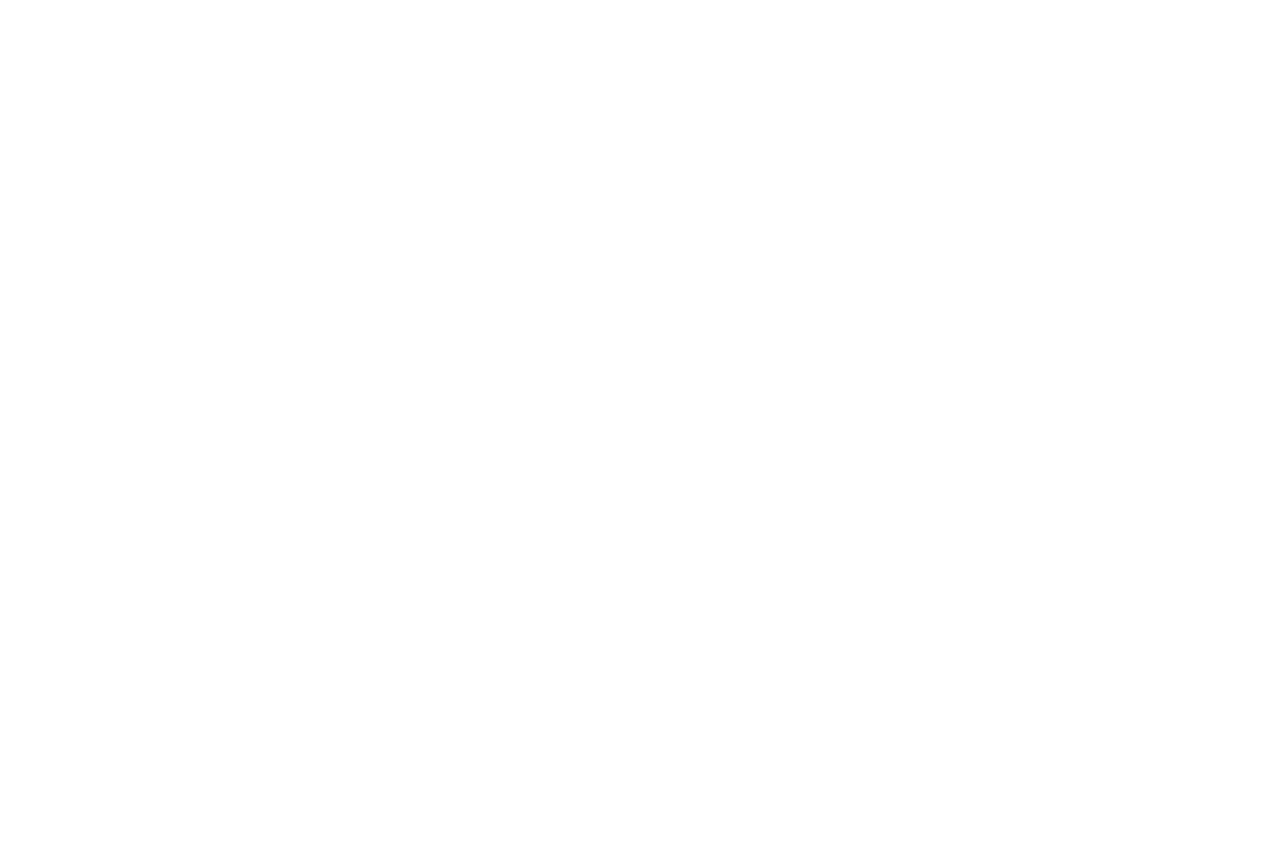
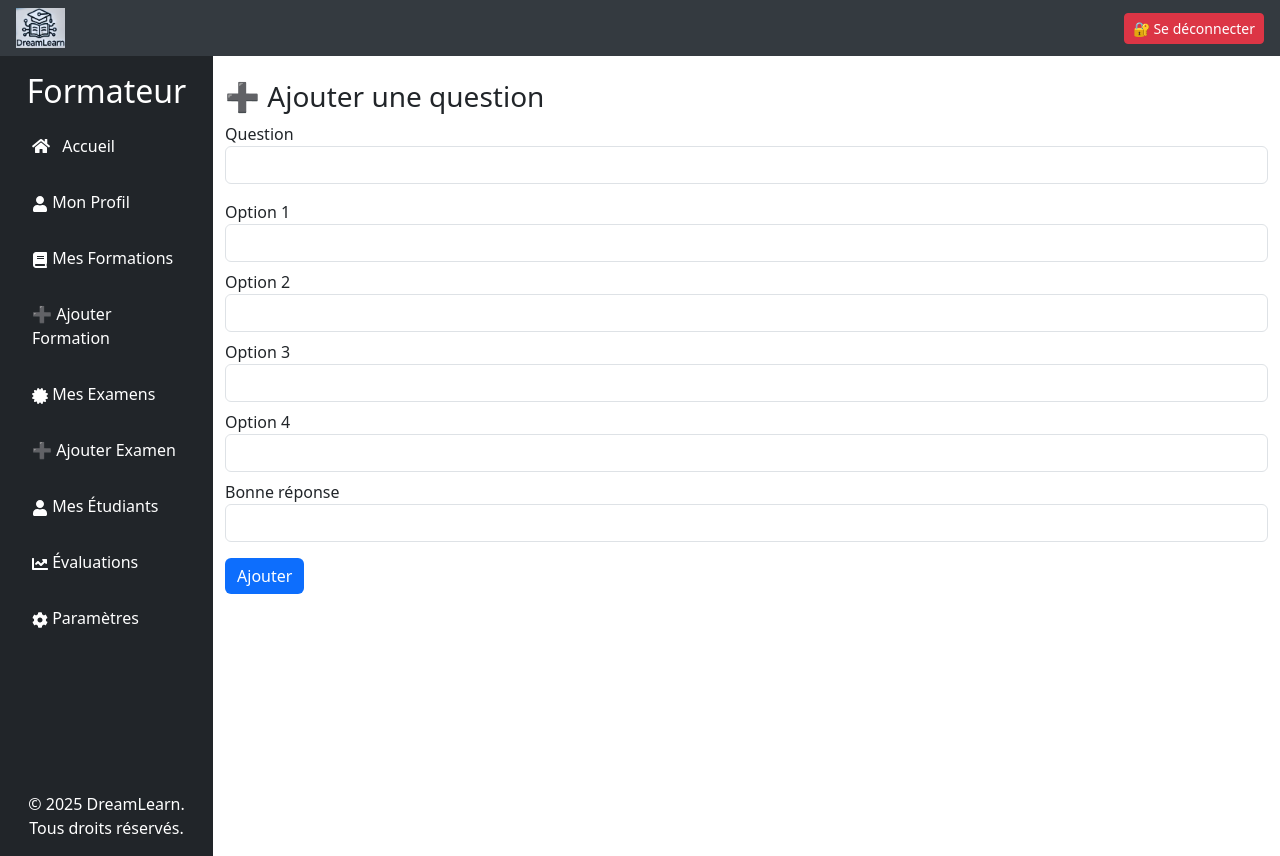
Before and after one commit to khawla-khalfallah/frontend, a React (Create React App) app: page /formateur/AjouterQuestion/1 in a window 1280 px wide. Before the commit this address had no page. Before the commit the page ends 800 px from the top, so only its background shows below. Built offline with nearby package versions, Linux system fonts and the light colour scheme.

Commit message:
Ajout des nouvelles fonctionnalités

```diff
--- a/src/App.js
+++ b/src/App.js
@@ -17,6 +17,7 @@ import SettingsApprenant from "./pages/apprenant/SettingsApprenant";
 import Formateur from "./pages/formateur/Formateur";
 import ProfilFormateur from "./pages/formateur/ProfilFormateur";
 import MesFormationsFormateur from "./pages/formateur/MesFormationsFormateur";
+import AjouterQuestion from "./pages/formateur/AjouterQuestion"
 import AjouterFormation from "./pages/formateur/AjouterFormation";
 import MesExamensFormateur from "./pages/formateur/MesExamensFormateur";
 import AjouterExamen from "./pages/formateur/AjouterExamen"
@@ -57,6 +58,7 @@ function App() {
         <Route path="/formateur/MesFormationsFormateur" element={<MesFormationsFormateur />} />
         <Route path="/formateur/AjouterFormation" element={<AjouterFormation />} />
         <Route path="/formateur/MesExamensFormateur" element={<MesExamensFormateur />} />
+        <Route path="/formateur/AjouterQuestion/:examenId" element={<AjouterQuestion />} />
         <Route path="/formateur/AjouterExamen" element={<AjouterExamen />} />
         <Route path="/formateur/MesEtudiants" element={<MesEtudiants />} />
         <Route path="/formateur/Evaluations" element={<Evaluations />} />
--- a/src/pages/apprenant/PasserExamen.js
+++ b/src/pages/apprenant/PasserExamen.js
@@ -14,19 +14,13 @@ function PasserExamen() {
   useEffect(() => {
     const token = localStorage.getItem("token");
 
-    // Charger les questions de l'examen
     axios.get(`http://localhost:8000/api/examens/${id}`, {
       headers: { Authorization: `Bearer ${token}` },
-    })
-    .then(res => setExamen(res.data))
-    .catch(err => console.error("Erreur lors du chargement de l'examen", err));
+    }).then(res => {
+      setExamen(res.data);
+      setQuestions(res.data.questions); // s'assurer que les relations sont chargées côté backend
+    });
 
-    // Exemple temporaire : charger des fausses questions
-    setQuestions([
-      { id: 1, texte: "Quelle est la capitale de la France ?", options: ["Paris", "Londres", "Berlin", "Madrid"] },
-      { id: 2, texte: "Combien font 5 + 7 ?", options: ["10", "11", "12", "13"] },
-      { id: 3, texte: "Quel est l'élément chimique H2O ?", options: ["Hydrogène", "Oxygène", "Eau", "Acide"] },
-    ]);
 
     // Démarrer le timer
     const interval = setInterval(() => {
@@ -55,27 +49,28 @@ function PasserExamen() {
     navigate("/apprenant/examens"); // Retourner à la liste après l'examen
   };
 
-  const formatTemps = (secondes) => {
-    const min = Math.floor(secondes / 60);
-    const sec = secondes % 60;
-    return `${min}:${sec < 10 ? "0" + sec : sec}`;
+  const formatTime = (seconds) => {
+    const m = Math.floor(seconds / 60).toString().padStart(2, '0');
+    const s = (seconds % 60).toString().padStart(2, '0');
+    return `${m}:${s}`;
   };
+
   const handleSoumettre = async () => {
-    // Exemple de calcul : pour l'instant, fixons une note aléatoire pour tester
-    const note = Math.floor(Math.random() * 21); // entre 0 et 20
-
+    const token = localStorage.getItem("token");
+    console.log(reponses);
     try {
-      const token = localStorage.getItem("token");
-
-      await axios.put(`http://localhost:8000/api/examens/${id}`,
-        { note },
-        { headers: { Authorization: `Bearer ${token}` } }
+      const res = await axios.post(
+        `http://localhost:8000/api/examens/${id}/soumettre`,
+        { reponses:reponses },
+        {
+          headers: { Authorization: `Bearer ${token}` },
+        }
       );
 
+      const note = res.data.note; // supposons que le backend retourne la note
       alert(`Examen terminé ! Votre note est ${note}/20`);
 
-      // Rediriger vers Mes Examens
-      window.location.href = "/apprenant/examens";
+      navigate("/apprenant/examens"); // redirection après soumission
     } catch (error) {
       console.error("Erreur en soumettant l'examen :", error);
       alert("Erreur lors de la soumission !");
@@ -97,31 +92,31 @@ function PasserExamen() {
           )}
 
           {/* Timer */}
-          <div className="text-center mb-4">
-            <span className="badge bg-danger fs-5">⏱️ Temps restant : {formatTemps(tempsRestant)}</span>
+          <div className="alert alert-info text-center fw-bold">
+            ⏳ Temps restant : {formatTime(tempsRestant)}
           </div>
 
+
           {/* Questions */}
-          {questions.map((q) => (
+          {questions.map((q, index) => (
           <div key={q.id} className="mb-4">
-              <h5>{q.texte}</h5>
-              <div className="form-group">
-                {q.options.map((option, index) => (
-                  <div key={index} className="form-check">
+            <h5>Q{index + 1}. {q.question}</h5>
+            {q.options.map((opt, i) => (
+              <div key={i} className="form-check">
                 <input
+                  type="radio"
                   className="form-check-input"
-                      type="radio"
-                      name={`question-${q.id}`}
-                      value={option}
-                      checked={reponses[q.id] === option}
-                      onChange={() => handleChange(q.id, option)}
+                  name={`question_${q.id}`}
+                  value={opt}
+                  checked={reponses[q.id] === opt}
+                  onChange={() => handleChange(q.id, opt)}
                 />
-                    <label className="form-check-label">{option}</label>
+                <label className="form-check-label">{opt}</label>
               </div>
             ))}
           </div>
-            </div>
         ))}
+
 
           {/* Bouton Soumettre */}
           <div className="text-center">
--- /dev/null
+++ b/src/pages/formateur/AjouterQuestion.js
@@ -0,0 +1,70 @@
+import React, { useState } from 'react';
+import { useParams, useNavigate } from 'react-router-dom';
+import axios from 'axios';
+import NavbarMinimal from '../../components/NavbarMinimal';
+import SidebarFormateur from '../../components/SidebarFormateur';
+
+const AjouterQuestion = () => {
+  const { examenId } = useParams();
+  const navigate = useNavigate();
+  const [question, setQuestion] = useState('');
+  const [options, setOptions] = useState(['', '', '', '']);
+  const [reponseCorrecte, setReponseCorrecte] = useState('');
+
+  const handleChangeOption = (index, value) => {
+    const newOptions = [...options];
+    newOptions[index] = value;
+    setOptions(newOptions);
+  };
+
+  const handleSubmit = async (e) => {
+    e.preventDefault();
+    try {
+      await axios.post('http://localhost:8000/api/questions', {
+        question,
+        options,
+        reponse_correcte: reponseCorrecte,
+        examen_id: examenId,
+      }, {
+        headers: {
+          Authorization: `Bearer ${localStorage.getItem('token')}`
+        }
+      });
+      alert("Question ajoutée !");
+      navigate(-1); // retourne à la page précédente
+    } catch (error) {
+      console.error("Erreur lors de l'ajout de la question", error);
+    }
+  };
+
+  return (
+    <div>
+      <NavbarMinimal />
+      <div className="d-flex">
+        <SidebarFormateur />
+    <div className="container mt-4">
+      <h3>➕ Ajouter une question</h3>
+      <form onSubmit={handleSubmit}>
+        <div className="mb-3">
+          <label>Question</label>
+          <input className="form-control" value={question} onChange={(e) => setQuestion(e.target.value)} required />
+        </div>
+        {options.map((opt, index) => (
+          <div className="mb-2" key={index}>
+            <label>Option {index + 1}</label>
+            <input className="form-control" value={opt} onChange={(e) => handleChangeOption(index, e.target.value)} required />
+          </div>
+        ))}
+        <div className="mb-3">
+          <label>Bonne réponse</label>
+          <input className="form-control" value={reponseCorrecte} onChange={(e) => setReponseCorrecte(e.target.value)} required />
+        </div>
+        <button type="submit" className="btn btn-primary">Ajouter</button>
+      </form>
+    </div>
+    </div>
+    </div>
+  );
+};
+
+export default AjouterQuestion;
--- a/src/pages/formateur/MesExamensFormateur.js
+++ b/src/pages/formateur/MesExamensFormateur.js
@@ -3,11 +3,15 @@ import axios from 'axios';
 import NavbarMinimal from '../../components/NavbarMinimal';
 import SidebarFormateur from '../../components/SidebarFormateur';
 import { Modal } from 'bootstrap';
+import { useNavigate } from 'react-router-dom';
 
 
 const MesExamensFormateur = () => {
   const [examens, setExamens] = useState([]);
   const [loading, setLoading] = useState(true);
+
+  const navigate = useNavigate();
+
 
   const storedUser = JSON.parse(localStorage.getItem('user'));
   const formateurId = storedUser?.id;
@@ -61,6 +65,10 @@ const MesExamensFormateur = () => {
     } catch (error) {
       console.error("Erreur de mise à jour :", error);
     }
+  };
+  const handleAddQuestion = (examenId) => {
+    // Redirige vers une nouvelle page ou affiche un formulaire dans une modal
+    navigate(`/formateur/AjouterQuestion/${examenId}`);
   };
 
   useEffect(() => {
@@ -133,8 +141,8 @@ const MesExamensFormateur = () => {
 
                         <button
                           className="btn btn-outline-success btn-sm"
-                          onClick={() => alert(`Ajouter des questions à l’examen ${examen.id}`)}
-                        >
+                          onClick={() => handleAddQuestion(examen.id)}
+                          >
                           ➕ Ajouter Questions
                         </button>
                       </div>
```
Lines whose indentation alone changed are shown as unchanged.
